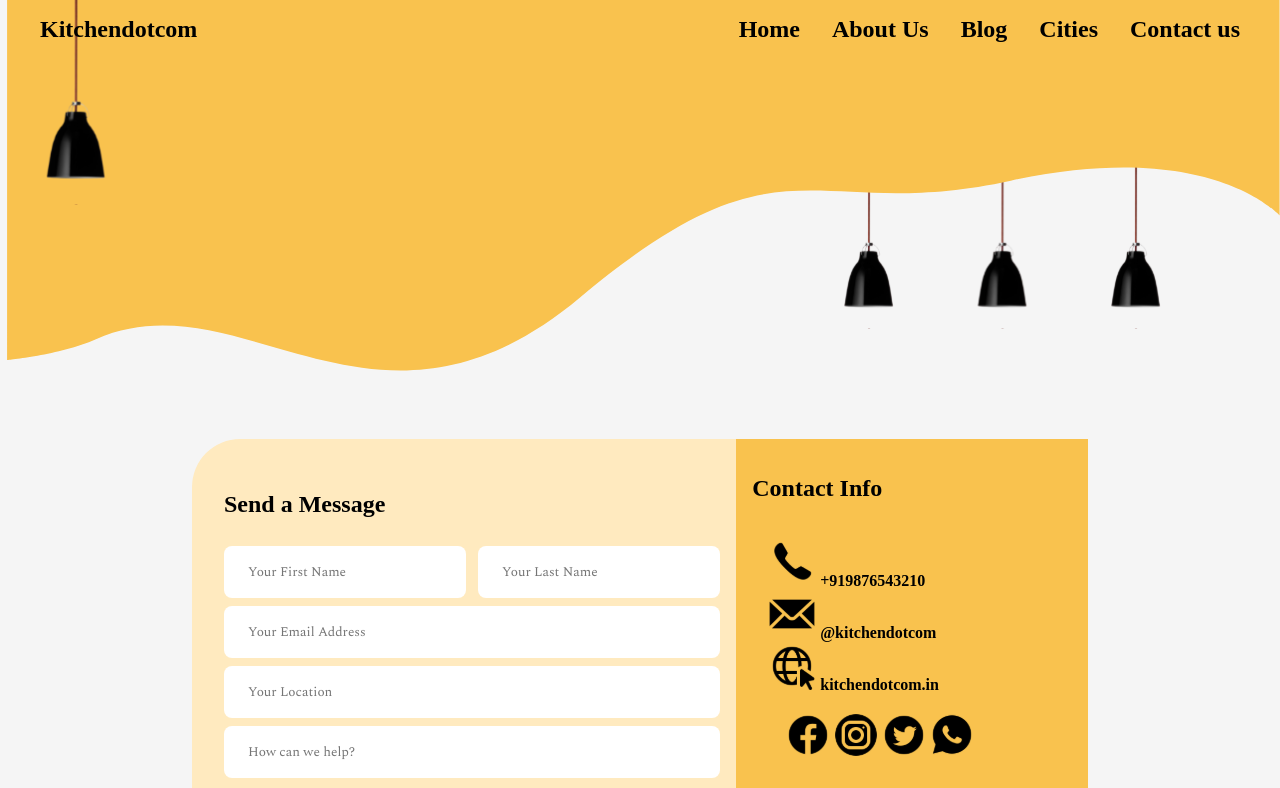
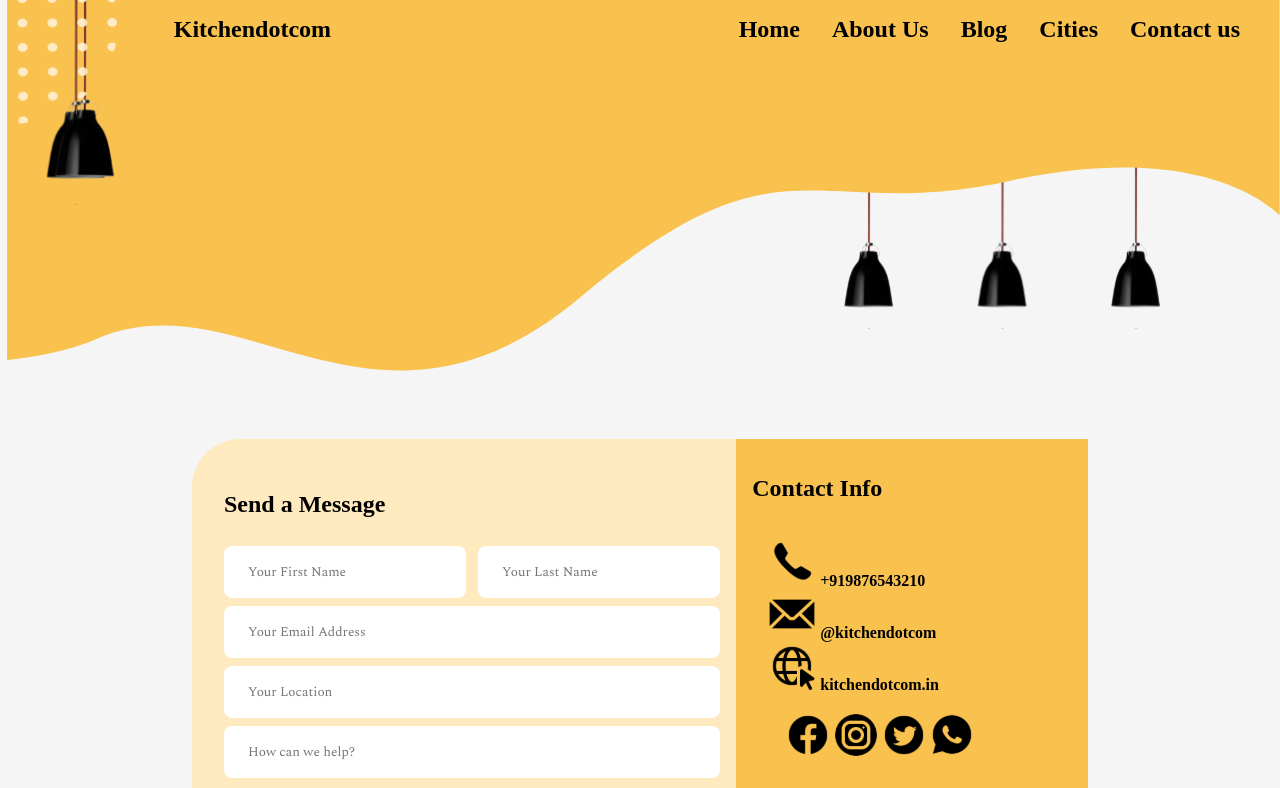
Before and after one commit to jalaj711/kitchendotcom-redesign, a Next.js app: page /contact-us in a window 1280 px wide. Shown: the top 788 px of the page. Built offline with nearby package versions, Linux system fonts and the light colour scheme; a web font is replaced by a local one.

Commit message:
add lamp to topleft navbar
Signed-off-by: Jalaj Kumar <96870071+jalaj711@users.noreply.github.com>

```diff
--- a/components/NavBar/NavBar.js
+++ b/components/NavBar/NavBar.js
@@ -1,8 +1,12 @@
 import styles from "./NavBar.module.scss";
+import LeftImage from "../../assets/NavBarLeft.png";
+import Image from "next/image";
 
 export default function NavBar() {
   return (
     <nav className={styles.nav}>
+      <Image src={LeftImage} alt="lamp" />
+      <div>
         <span>Kitchendotcom</span>
         <span style={{ flexGrow: 1 }} />
         <span>Home</span>
@@ -10,6 +14,7 @@ export default function NavBar() {
         <span>Blog</span>
         <span>Cities</span>
         <span>Contact us</span>
+      </div>
     </nav>
   );
 }
--- a/components/NavBar/NavBar.module.scss
+++ b/components/NavBar/NavBar.module.scss
@@ -1,14 +1,19 @@
 @use "../../styles/theme";
 
 .nav {
+  position: fixed;
+  top: 0;
+  left: 0;
+  width: 100vw;
+  display: flex;
+  span {
+    margin: 0 16px;
+    font-size: x-large;
+    font-weight: 600;
+  }
+  div {
     padding: 16px 24px;
+    width: 100vw;
     display: flex;
-    position: fixed;
-    top: 0;
-    width: 100vw;
-    span{
-        margin: 0 16px;
-        font-size: x-large;
-        font-weight: 600;
-    }
+  }
 }
```
Also changed, not shown: assets/NavBarLeft.png (added). Lines whose indentation alone changed are shown as unchanged.
